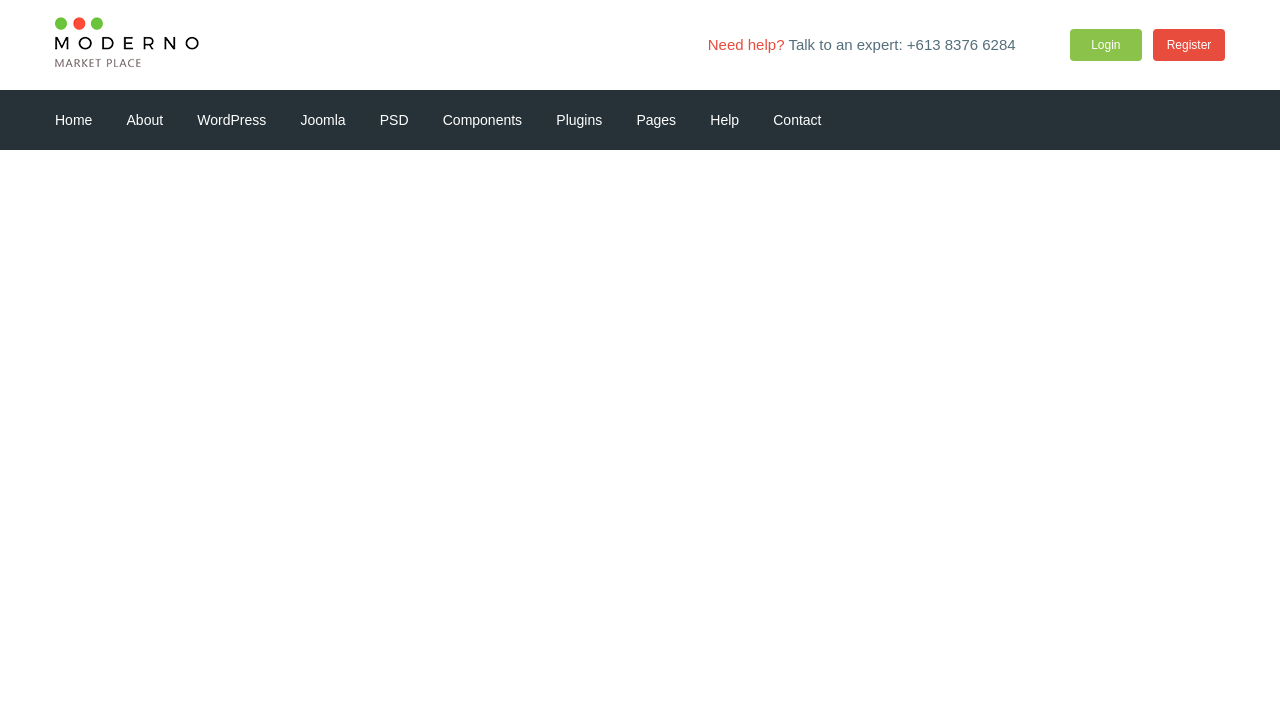
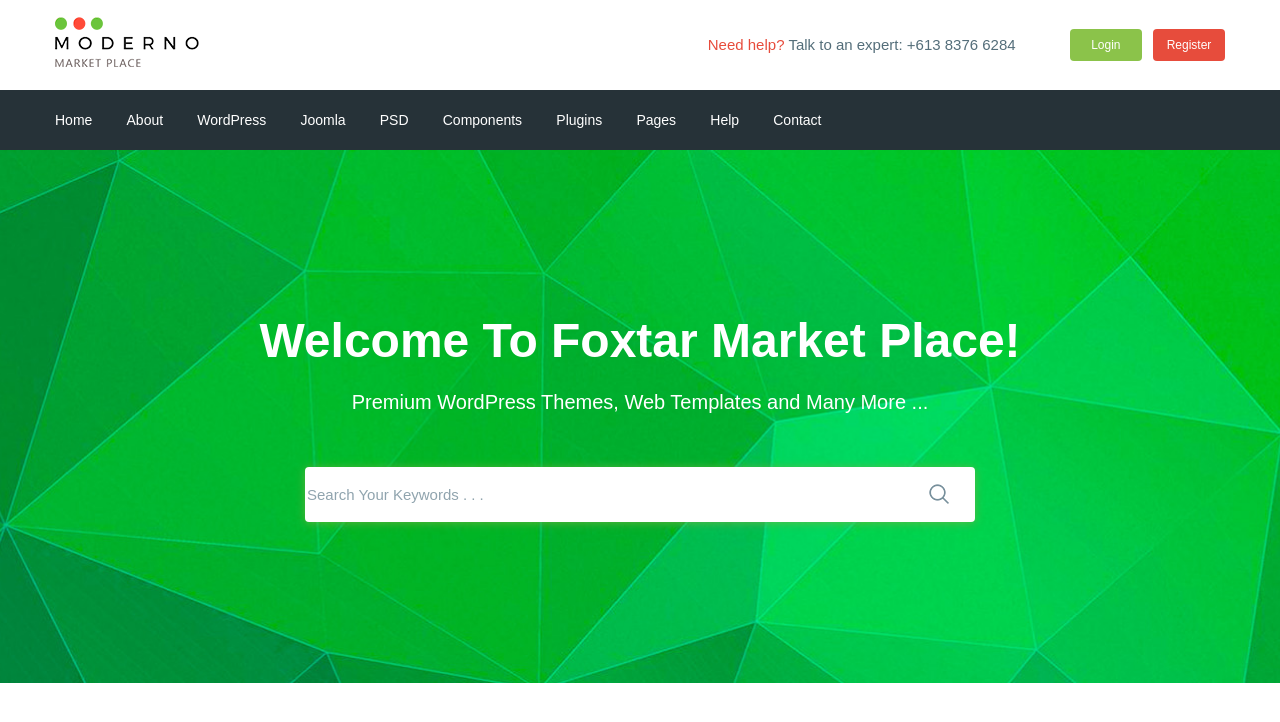
Before and after one commit to MaxZhuk98/moderno, a website: page app/index.html in a window 1280 px wide. Drawn offline with nearby package versions, Linux system fonts and the light colour scheme; files that its build step writes are made by us from their sources.

Commit message:
added search section

```diff
--- a/app/index.html
+++ b/app/index.html
@@ -78,6 +78,28 @@
 				</div>
 			</div>
 		</header>
+		<section class="search" style="background-image: url(images/search-bg.jpg)">
+			<div class="container">
+				<div class="search__inner">
+					<div class="search__inner-title">Welcome To Foxtar Market Place!</div>
+					<div class="search__inner-text">
+						Premium WordPress Themes, Web Templates and Many More ...
+					</div>
+					<div class="search__inner-form">
+						<form>
+							<input
+								type="text"
+								placeholder="Search Your Keywords . . ."
+								required
+							/>
+							<button type="submit">
+								<img src="images/icons/search-icons.png" alt="Logo" />
+							</button>
+						</form>
+					</div>
+				</div>
+			</div>
+		</section>
 		<script src="https://ajax.googleapis.com/ajax/libs/jquery/3.6.4/jquery.min.js"></script>
 		<script src="js/libs.min.js"></script>
 		<script src="js/main.min.js"></script>
--- a/app/scss/style.scss
+++ b/app/scss/style.scss
@@ -50,3 +50,53 @@
 		font-size: 14px;
 	}
 }
+.search {
+	background-repeat: no-repeat;
+	background-size: cover;
+	background-position: center;
+	min-height: 533px;
+}
+.search__inner {
+	padding: 155px 0 100px;
+	color: #fff;
+	text-align: center;
+	&-title {
+		margin-bottom: 10px;
+		font-size: 48px;
+		font-weight: 700;
+		line-height: 72px;
+	}
+	&-text {
+		margin-bottom: 50px;
+		font-size: 20px;
+		font-weight: 500;
+		line-height: 30px;
+	}
+	&-form {
+		max-width: 670px;
+		margin: 0 auto;
+		position: relative;
+	}
+	input {
+		display: block;
+		width: 100%;
+		box-shadow: 0px 1px 10px 0px rgba(124, 178, 64, 0.75);
+		border-radius: 4px;
+		height: 55px;
+		border: none;
+		font-style: 14px;
+		font-weight: 500;
+		padding-right: 60px;
+		&::placeholder {
+			color: #90a4ae;
+			font-weight: 500;
+		}
+	}
+	button {
+		position: absolute;
+		border: none;
+		background-color: transparent;
+		right: 20px;
+		top: 16px;
+	}
+}
```
Also changed, not shown: app/images/icons/search-icons.png (added), app/images/search-bg.jpg (added).
